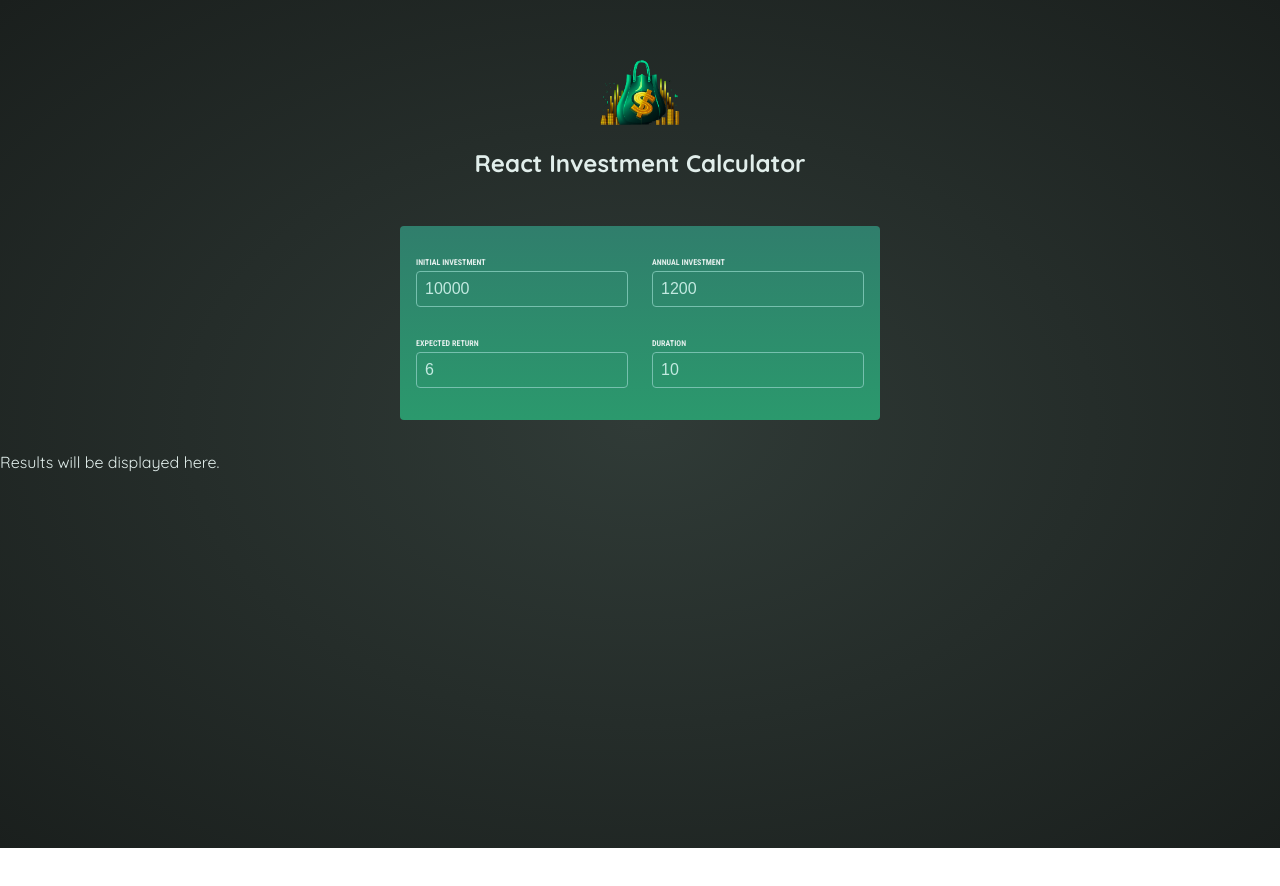
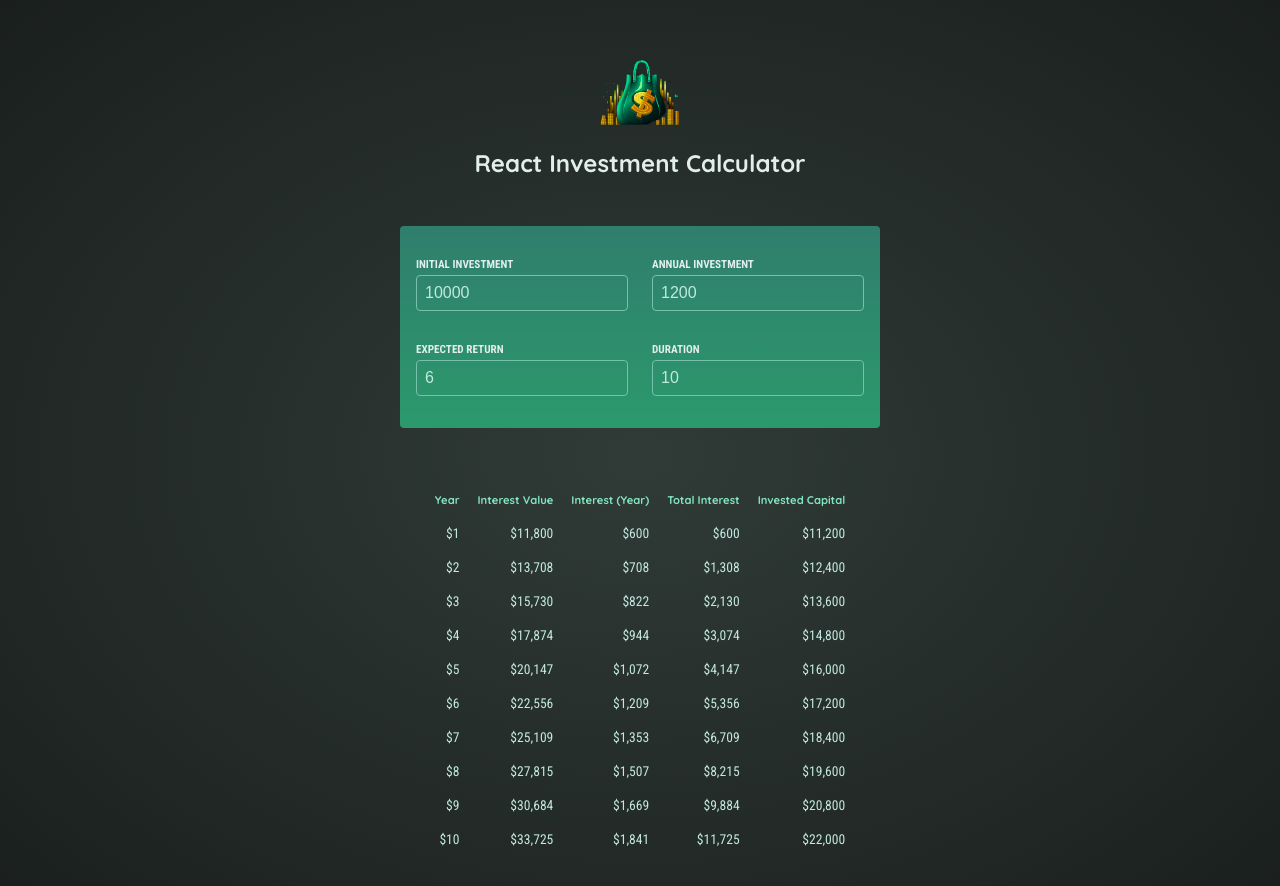
Before and after one commit to shubiour/Investor-calculator-react, a React (Vite) app: page / in a window 1280 px wide. Shown: the top 886 px of the page. Before the commit the page ends 848 px from the top, so only its background shows below. Built offline with nearby package versions, Linux system fonts and the light colour scheme.

Commit message:
Result table component with functionality

```diff
--- a/src/App.jsx
+++ b/src/App.jsx
@@ -15,7 +15,7 @@
     setUserInput(prevUserInput => {
       return {
         ...prevUserInput,
-        [inputIdentifier]: newValue,
+        [inputIdentifier]: Number(newValue),
       }
     });
   }
--- a/src/components/Results.jsx
+++ b/src/components/Results.jsx
@@ -1,8 +1,39 @@
-export default function Results({userInput}){
-  console.log(userInput)
+import { calculateInvestmentResults, formatter } from "../util/investment";
+
+export default function Results({ userInput }) {
+  const resultData = calculateInvestmentResults(userInput);
+  const  initialInvestment = resultData[0].valueEndOfYear - resultData[0].interest - resultData[0].annualInvestment;
+
   return (
-    <p>
-      Results will be displayed here.
-    </p>
+    <table id="result">
+      <thead>
+        <tr>
+          <th>Year</th>
+          <th>Interest Value</th>
+          <th>Interest (Year)</th>
+          <th>Total Interest</th>
+          <th>Invested Capital</th>
+        </tr>
+      </thead>
+      <tbody>
+        {
+          resultData.map((item, index) => {
+            const totalInterest = item.valueEndOfYear - item.annualInvestment * item.year - initialInvestment;
+            const totalAmountInvested = item.valueEndOfYear - totalInterest;
+
+            return (
+              <tr key={index}>
+                <td>{formatter.format(item.year)}</td>
+                <td>{formatter.format(item.valueEndOfYear)}</td>
+                <td>{formatter.format(item.interest)}</td>
+                <td>{formatter.format(totalInterest)}</td>
+                <td>{formatter.format(totalAmountInvested)}</td>
+              </tr>
+            )
+          }
+          )
+        }
+      </tbody>
+    </table>
   );
 }
--- a/src/index.css
+++ b/src/index.css
@@ -49,7 +49,7 @@
   display: block;
   margin-bottom: 0.25rem;
   font-family: 'Roboto Condensed', sans-serif;
-  font-size: 0.5rem;
+  font-size: 0.7rem;
   font-weight: bold;
   text-transform: uppercase;
 }
```
